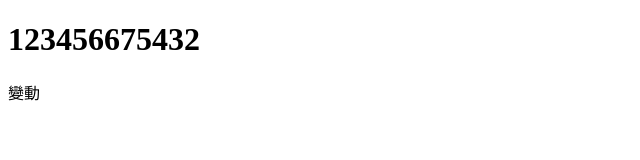
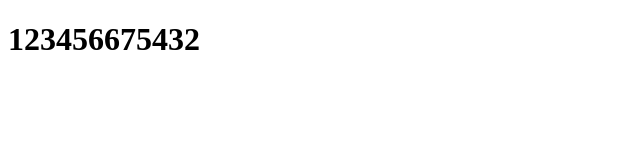
Before and after one commit to luck820129/java_tfa10218, a plain HTML site: page index.html in a window 1280 px wide. Shown: the full height of the page, 0-640 px from the left. Drawn offline with Linux system fonts and the light colour scheme.

Commit message:
newindex

```diff
--- a/index.html
+++ b/index.html
@@ -8,6 +8,6 @@
 </head>
 <body>
     <h1>123456675432</h1>
-    <p>變動</p>
+
 </body>
 </html>
```
